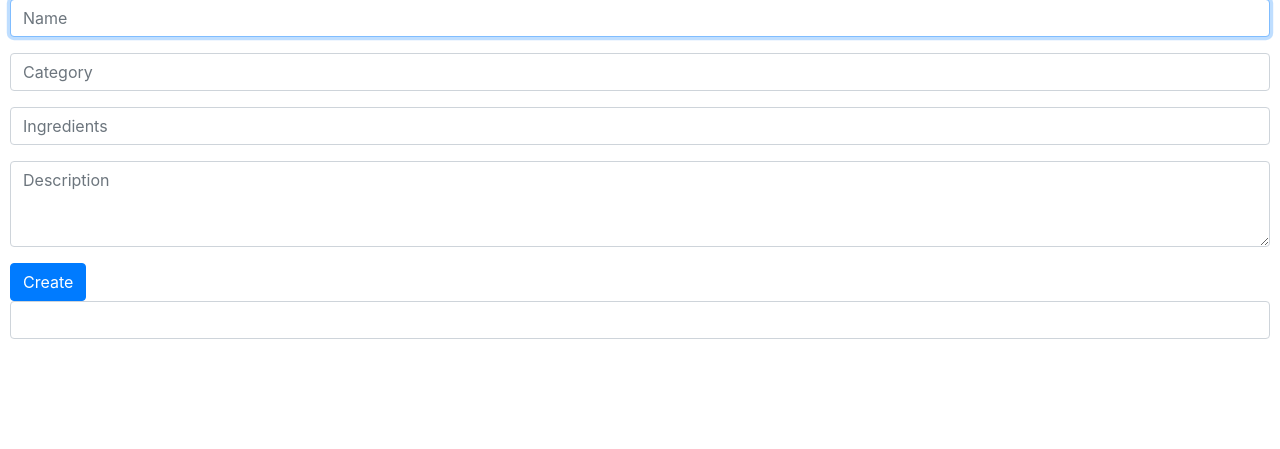
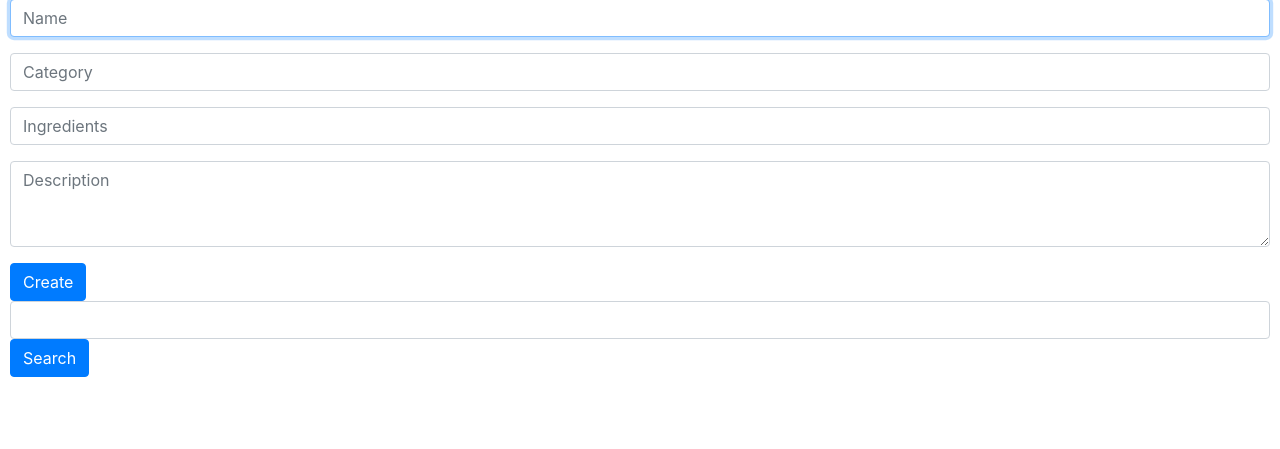
Before and after one commit to martyanovandrey/Mealplan, a Django app: page /create_recipe in a window 1280 px wide. Shown: the part 210-659 px from the top of the page. Run offline with Django 3.2, Linux system fonts and the light colour scheme; a user stored in the database is signed in; some libraries are stand-ins or nearby versions.

Commit message:
api food 1.1

```diff
--- a/mplan/static/mplan/index.js
+++ b/mplan/static/mplan/index.js
@@ -1,18 +1,13 @@
 document.addEventListener('DOMContentLoaded', function () {
-	document.querySelectorAll(".dropdown").forEach(e =>
-		e.addEventListener("keyup", function () {
-			let dropdown_menu = document.querySelector(".dropdown-menu")
-			dropdown_menu.innerHTML = ''
-            findFood(e.querySelector('#dropdownMenuButton').value)
-		}))
+		document.querySelector('#searchFoodButton').addEventListener('click', () => findFood(document.querySelector('#searchFood').value));
 });
 
 
 
 function findFood(foodName) {
-	let dropdown_menu = document.querySelector(".dropdown-menu")
-
-
+	let foodCards = document.querySelector(".foodCards")
+	foodCards.innerHTML = ''
+	console.log(foodName);
 	fetch(`/food/${foodName}`)
 		.then(response => response.json())
 		.then(food => {
@@ -22,9 +17,8 @@ function findFood(foodName) {
 			//console.log(food_item.innerHTML);
 			for (let i=0; i<food.foods.length; i++) {
 				console.log(i)
-				const dropdown_food = document.createElement('div')
-				dropdown_food.classList.add('dropdown-item')
-				dropdown_food.innerHTML = `
+				let foodCard = document.createElement('div')
+				foodCard.innerHTML = `
 				<div class="card" style="width: 22rem; margin: 5px;">
 				<div class="card-body">
 					<h5 class="card-title"> ${food.foods[i].description} </h5>
@@ -36,15 +30,9 @@ function findFood(foodName) {
 						<li class="list-group-item"> ${food.foods[i].foodNutrients[2].nutrientName} - ${food.foods[i].foodNutrients[2].value} ${food.foods[i].foodNutrients[2].unitName}}</li>
 						<li class="list-group-item"> ${food.foods[i].foodNutrients[3].nutrientName} - ${food.foods[i].foodNutrients[3].value} ${food.foods[i].foodNutrients[3].unitName}}</li>
 					</ul>
-				<${food.foods[i]v>`
-
-
-			$	food.foods[i]
-
+				</div>`
 				//element =f$ofood.foods[i].foods[i].description
-				console.log(food.foods[i].description)
-				console.log(dropdown_food)
-				dropdown_menu.appendChild(dropdown_food);
+				foodCards.appendChild(foodCard);
 			}
 		});
 }
--- a/mplan/templates/mplan/create_recipe.html
+++ b/mplan/templates/mplan/create_recipe.html
@@ -45,11 +45,12 @@
     </div>
     {% endfor %}
 
-<div class="dropdown">
-  <input class="form-control" type="input" id="dropdownMenuButton" data-toggle="dropdown" aria-haspopup="true" aria-expanded="false">
+<div class="cardList">
+    <input class="form-control" type="input" id="searchFood">
+    <input class="btn btn-primary" type="submit" value="Search" id="searchFoodButton">
   </input>
-  <div class="dropdown-menu" aria-labelledby="dropdownMenuButton">
-    <a class="dropdown-item" href="#"></a>
+  <div class="foodCards">
+
   </div>
 </div>
     <h1 class='foodName'></h1>
--- a/mplan/views.py
+++ b/mplan/views.py
@@ -33,7 +33,7 @@ def call_API(request, foodName):
     #foodName = request.GET.get('foodName')
     print(settings.API_KEY)
     dataType = 'Survey (FNDDS)'
-    url = f'https://api.nal.usda.gov/fdc/v1/foods/search?api_key={settings.API_KEY}&ds=Standard%20Reference&query={foodName}&dataType={dataType}&pageSize=10'
+    url = f'https://api.nal.usda.gov/fdc/v1/foods/search?api_key={settings.API_KEY}&ds=Standard%20Reference&query={foodName}&dataType={dataType}&pageSize=5'
     r = requests.get(url)
     print(url)
     print(r.json)  # 200
```
Lines whose indentation alone changed are shown as unchanged.
